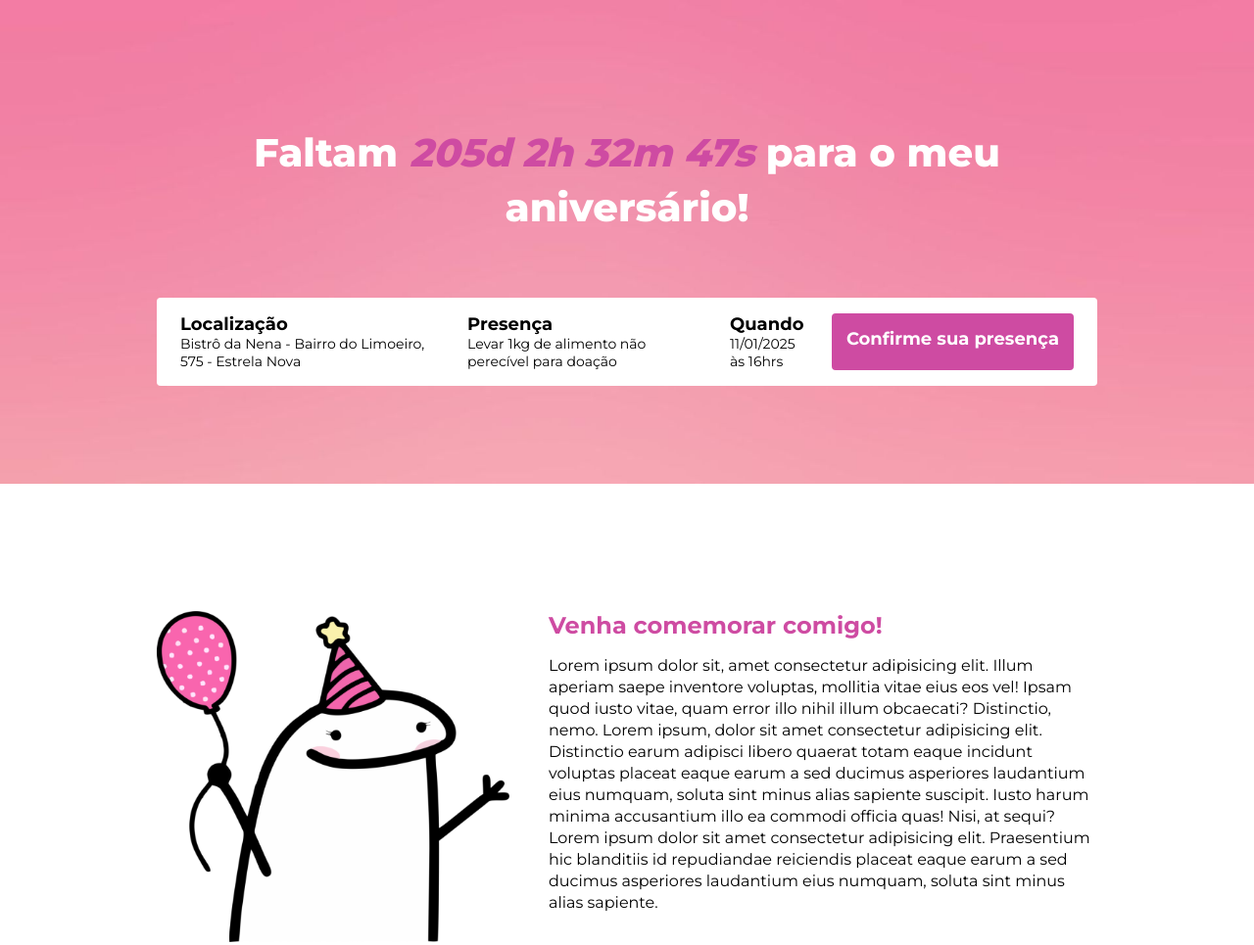
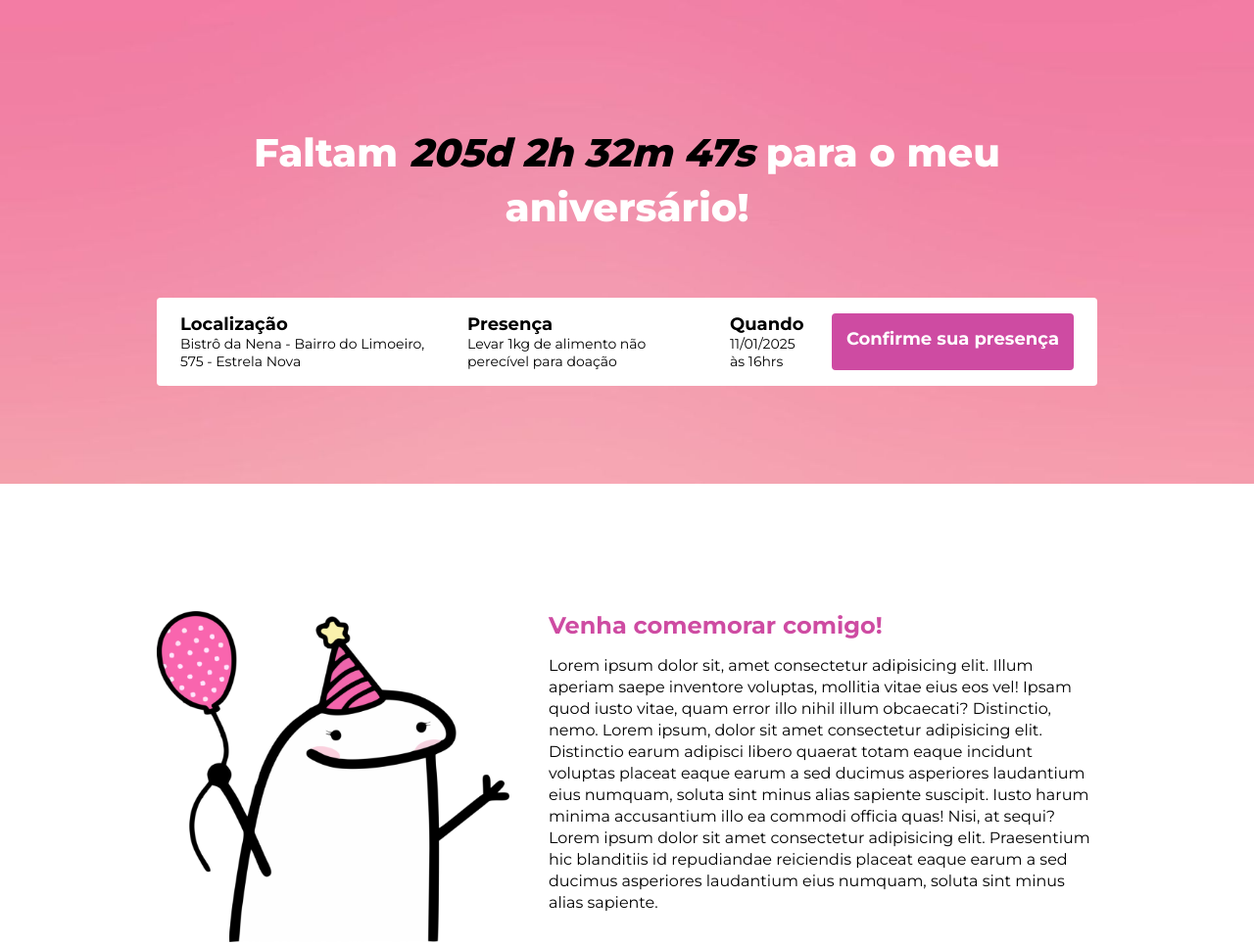
Before and after one commit to belqr/exercicio-ebac-modulo-22, a website built with Parcel: page src/index.html in a window 1280 px wide. Shown: the whole page at 98% size. Built offline with nearby package versions, Linux system fonts and the light colour scheme.

Commit message:
feat: switching color counter

```diff
--- a/src/styles/_hero.scss
+++ b/src/styles/_hero.scss
@@ -10,7 +10,7 @@
 
   #counter {
     font-style: italic;
-    color: variables.$pinkColor;
+    color: variables.$blackColor;
   }
 
   @media (max-width: 640px) {
```
